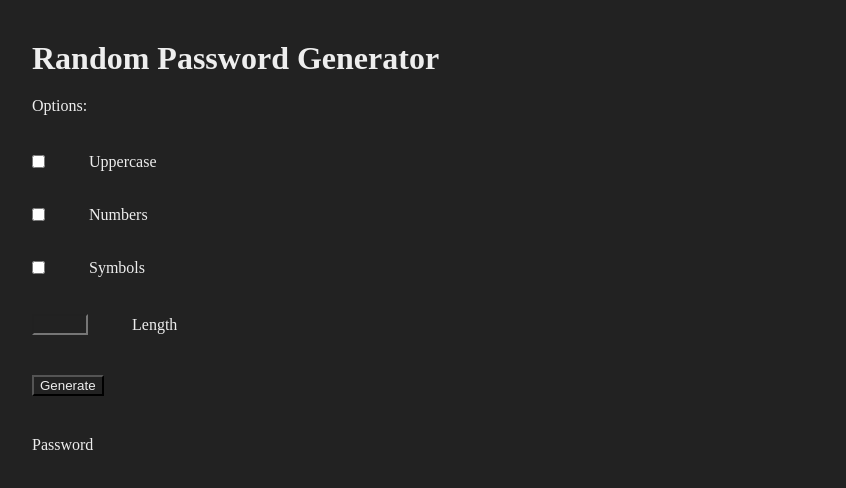
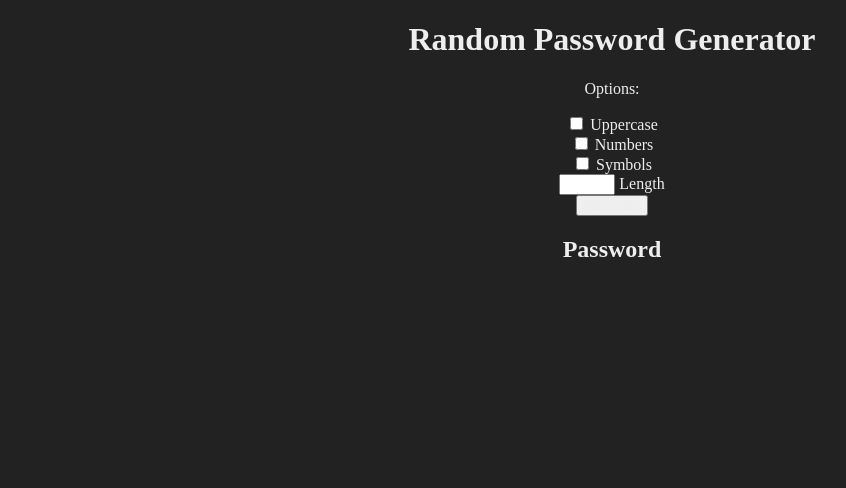
Before and after one commit to deppong/csc227-term-final, a website: page public/index.html in a window 1280 px wide. Shown: the whole page, without its empty margins (28-874 px from the left). Drawn offline with Linux system fonts and the light colour scheme.

Commit message:
more styling adjustments

```diff
--- a/public/index.html
+++ b/public/index.html
@@ -23,7 +23,7 @@
             <br>
             <button id="generate">Generate</button>
 
-        <p id="password">Password</p>
+        <h2 id="password">Password</h2>
 
         <script src="/script.js"></script>
     </body>
--- a/static/style.css
+++ b/static/style.css
@@ -1,6 +1,8 @@
 * {
     color: #eee;
+    text-align: center;
+}
+
+body {
     background-color: #222;
-    vertical-align:middle;
-    margin: 20px;
 }
```
